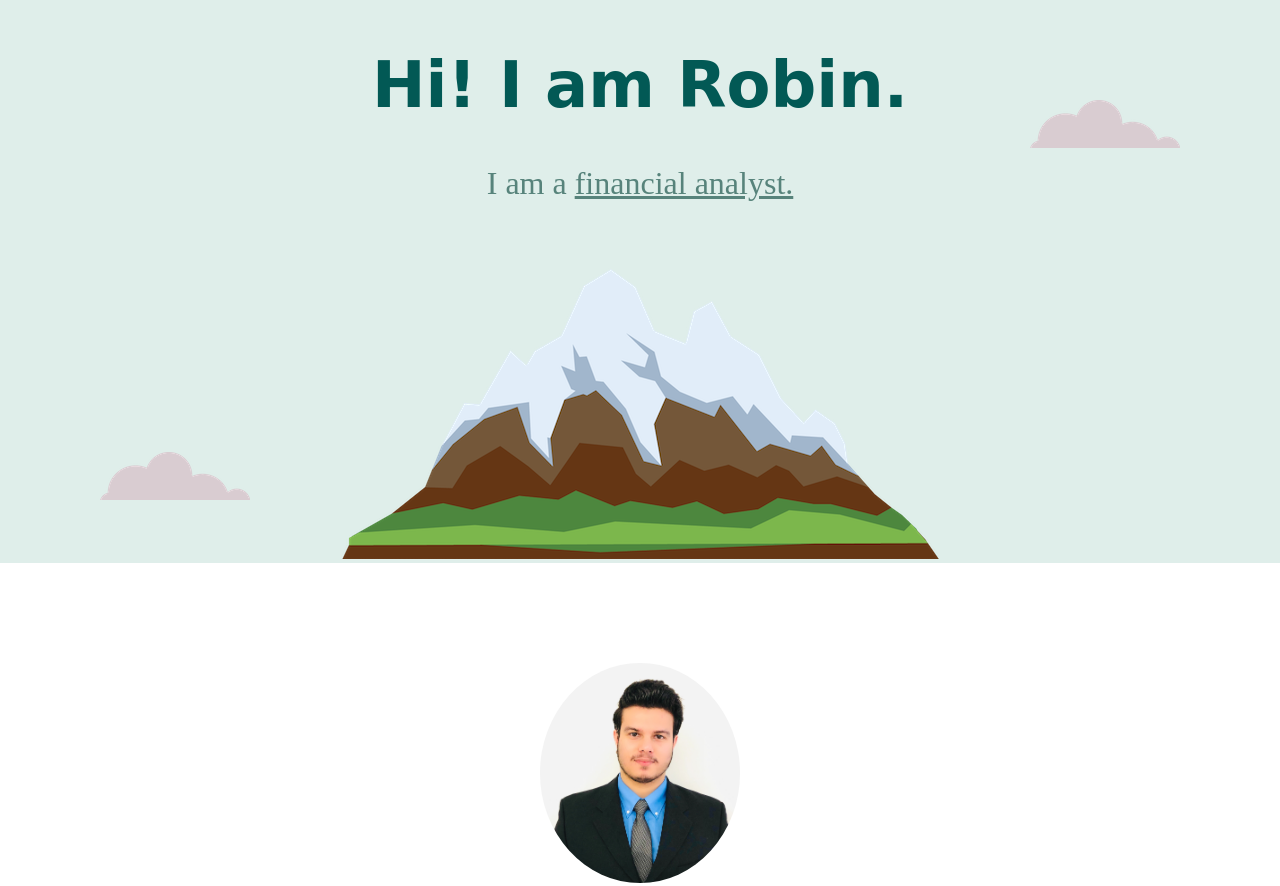
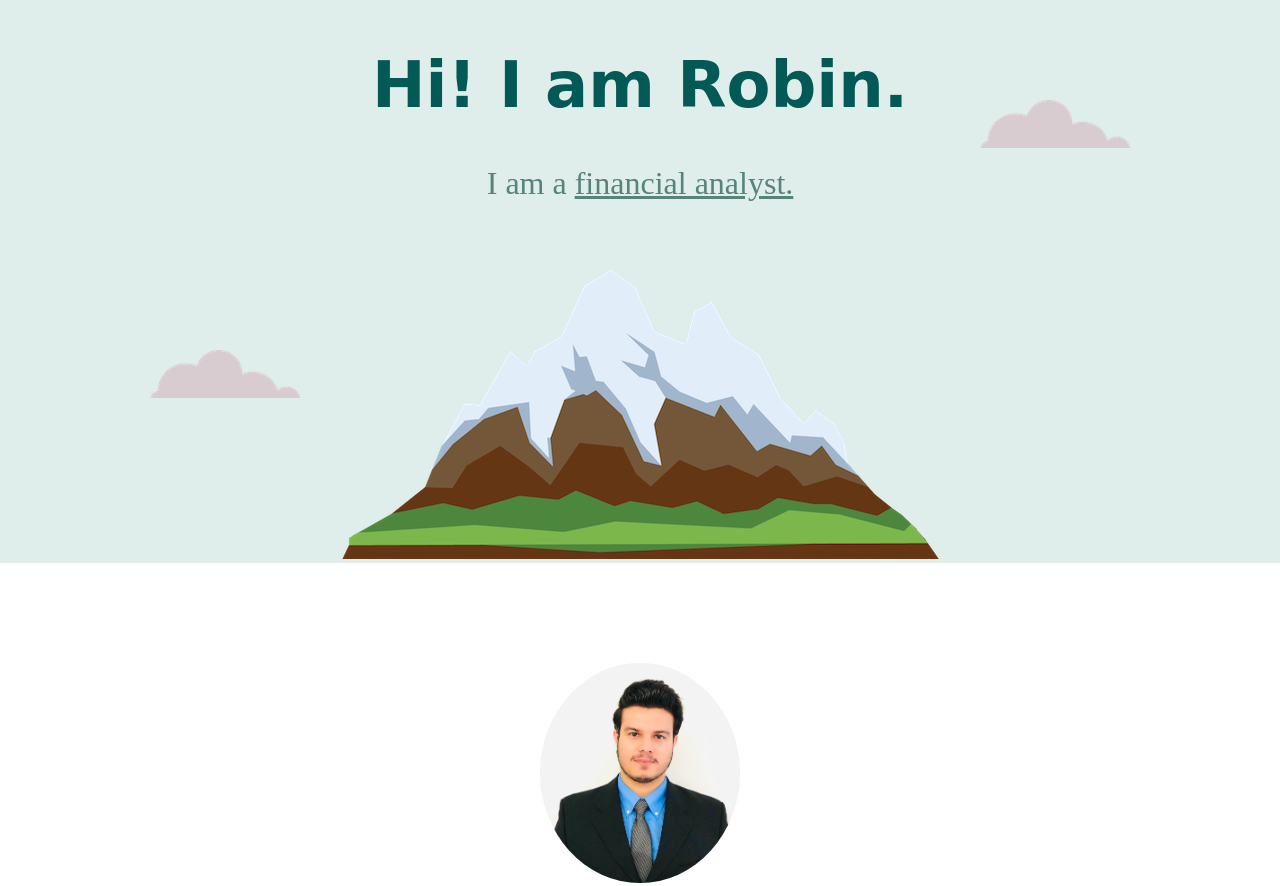
Before and after one commit to rkadd1/bio, a plain HTML site: page index.html in a window 1280 px wide. Shown: the top 886 px of the page. Drawn offline with Linux system fonts and the light colour scheme.

Commit message:
Update styles.css

```diff
--- a/styles.css
+++ b/styles.css
@@ -58,14 +58,14 @@ a:hover{
 
 .cloud-1 {
   position: absolute;
-  right: 100px;
+  right: 150px;
   top: 100px;
 }
 
 .cloud-2 {
   position: absolute;
-  left: 100px;
-  bottom: 300px;
+  left: 150px;
+  top: 350px;
 }
 
 .mountain{
```
